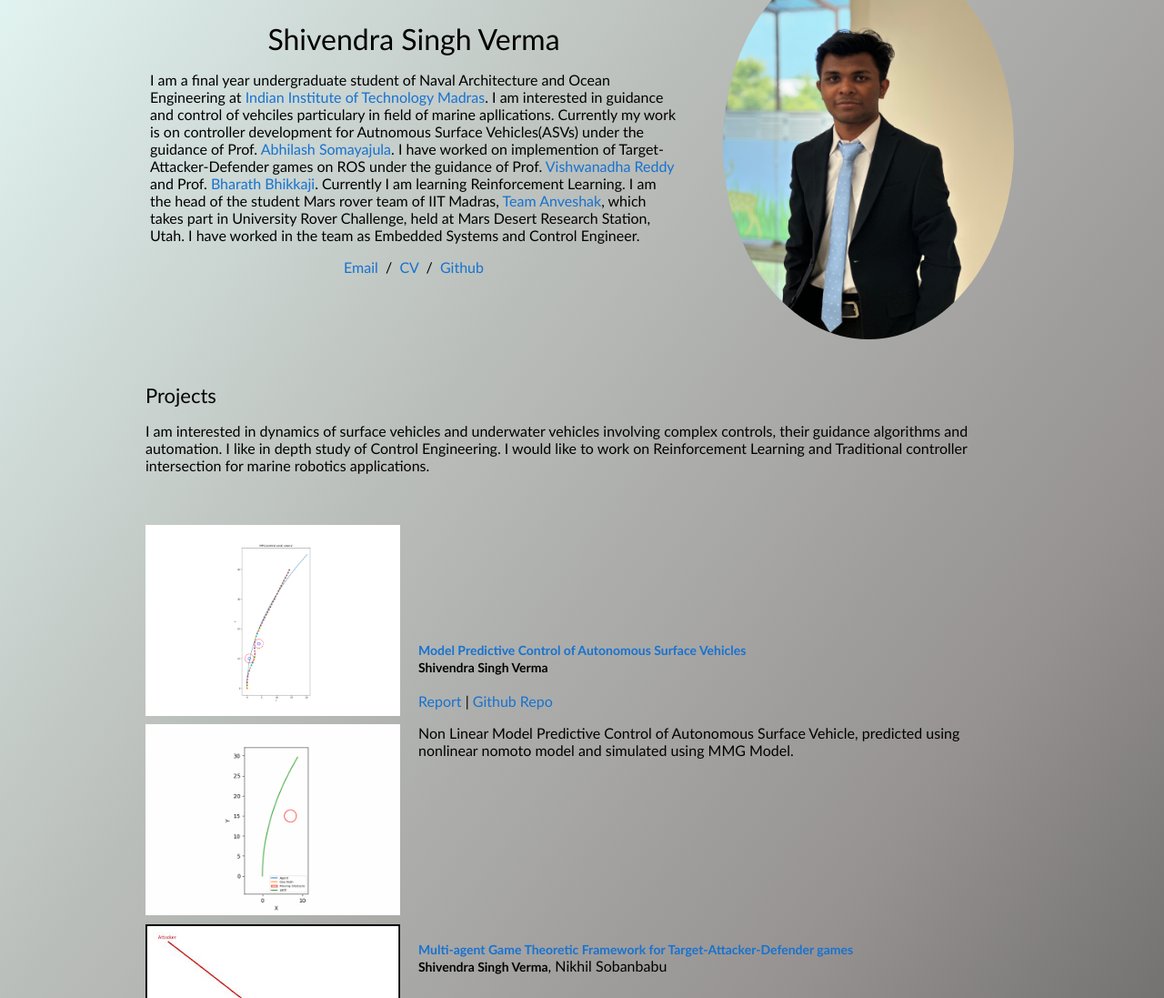
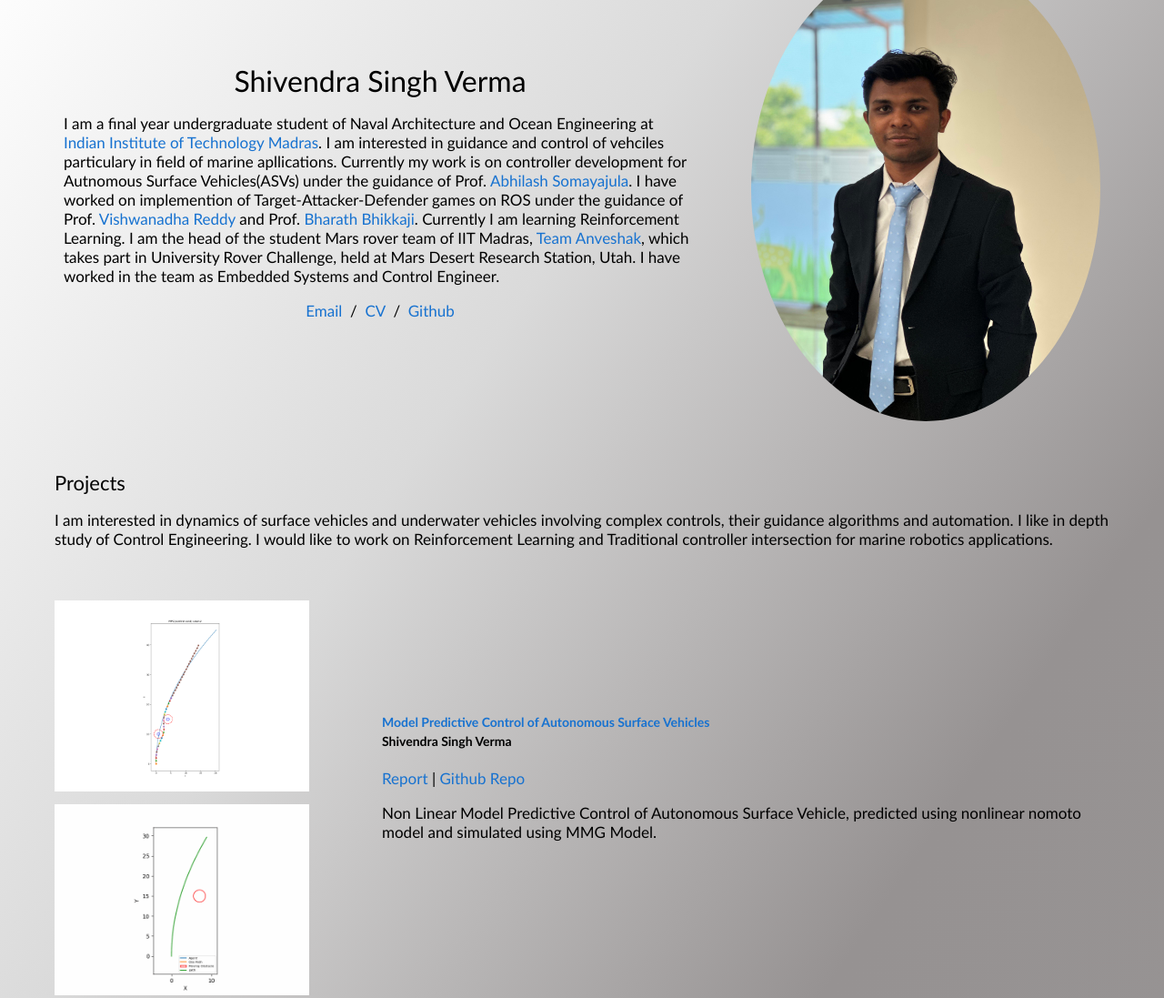
Before and after one commit to shiven-verma/shiven-verma.github.io, a plain HTML site: page index.html in a window 1280 px wide. Shown: the part 79-1176 px from the top of the page at 91% size. Drawn offline with Linux system fonts and the light colour scheme.

Commit message:
gradient

```diff
--- a/index.html
+++ b/index.html
@@ -10,10 +10,12 @@
     <link rel="shortcut icon" href="image/favicon/favicon.ico" type="image/x-icon">
     <link rel="stylesheet" type="text/css" href="./stylesheet.css">
 
+    <style></style>
+
   </head>
 
   <body>
-    <table style="width:100%;max-width:1000px;border:0px;border-spacing:0px;border-collapse:separate;margin-right:auto;margin-left:auto;"><tbody>
+    <table style="width:100%;max-width:1200px;border:2px;border-spacing:0px;border-collapse:separate;margin-right:auto;margin-left:auto;"><tbody>
       <tr style="padding:0px">
         <td style="padding:0px">
           <table style="width:100%;border:0px;border-spacing:0px;border-collapse:separate;margin-right:auto;margin-left:auto;"><tbody>
--- a/stylesheet.css
+++ b/stylesheet.css
@@ -75,7 +75,7 @@ a:hover {
 }
 
 body {
-  background: linear-gradient(to bottom right, #e4f7f4, #babeba,#969292,#525050);/* White gradient from top to bottom */
+  background: linear-gradient(to bottom right, hsl(0, 0%, 100%), #dadada,#969292,#979494);/* White gradient from top to bottom */
   margin: 0; /* Remove default margin */
   padding: 0; /* Remove default padding */
   font-family: 'Lato', Verdana, Helvetica, sans-serif;
@@ -90,7 +90,7 @@ tr,
 p,
 a {
   font-family: 'Lato', Verdana, Helvetica, sans-serif;
-  font-size: 16px;
+  font-size: 17px;
 }
 
 strong {
@@ -125,7 +125,7 @@ h2 {
 }
 
 .one-vid {
-  padding-top: 23%;
+  padding-top: 20%;
   width: 160px;
   height: 180px;
   position: relative;
```
